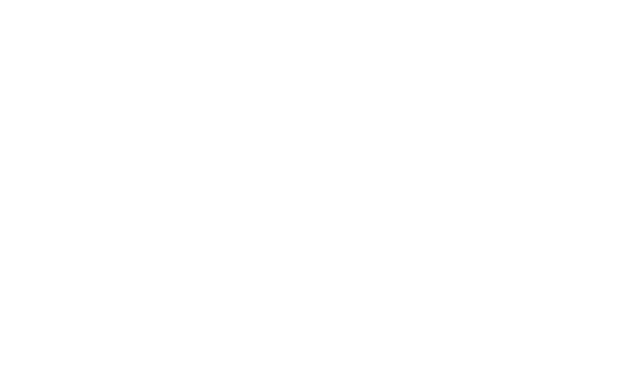
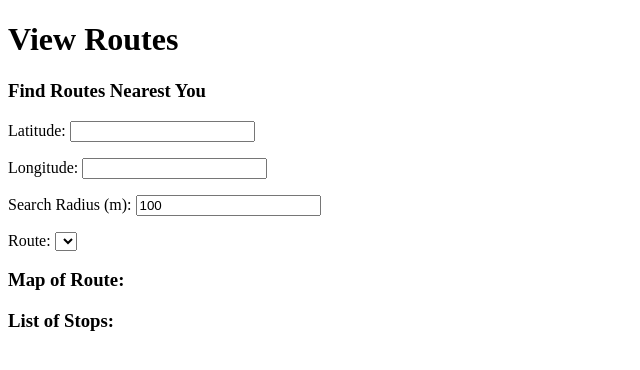
Before and after one commit to SunnySoldier357/ShinyTransportationApp, a plain HTML site: page www/index.html in a window 1280 px wide. Shown: the whole page, without its empty margins (0-640 px from the left). Drawn offline with Linux system fonts and the light colour scheme.

Commit message:
Basic UI outline for route page

```diff
--- a/www/index.html
+++ b/www/index.html
@@ -9,7 +9,47 @@
   </head>
 
   <body>
+    <h1>View Routes</h1>
 
+    <h3>Find Routes Nearest You</h3>
+
+    <p>
+      <label>Latitude:</label>
+      <input name="lat"
+             type="number"
+             min="-90"
+             max="90"
+             step="any"/>
+    </p>
+
+    <p>
+      <label>Longitude:</label>
+      <input name="lon"
+             type="number"
+             min="-180"
+             max="180"
+             step="any"/>
+    </p>
+
+    <p>
+      <label>Search Radius (m):</label>
+      <input name="radius"
+             type="number"
+             value="100"/>
+    </p>
+
+    <p>
+      <label>Route:</label>
+      <select name="routes"></select>
+    </p>
+
+    <h3>Map of Route:</h3>
+    <div id="map"
+         class="shiny-leaflet-output"></div>
+
+    <h3>List of Stops:</h3>
+    <div id="table"
+         class="shiny-table-output"></div>
   </body>
 
 </html>
--- a/www/styles.css
+++ b/www/styles.css
@@ -0,0 +1,5 @@
+/* Probably optional */
+.shiny-leaflet-output {
+    height: 100%;
+    width: 100%;
+}
```
